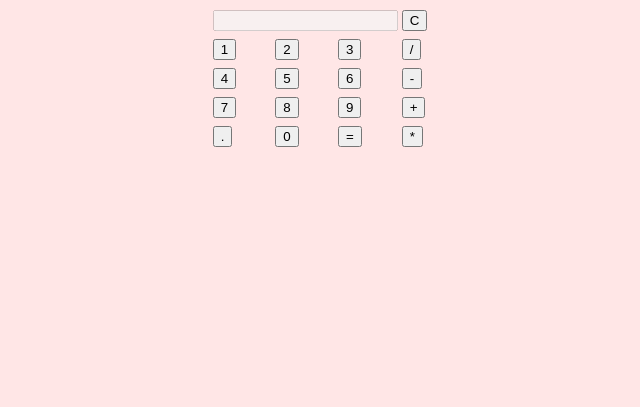
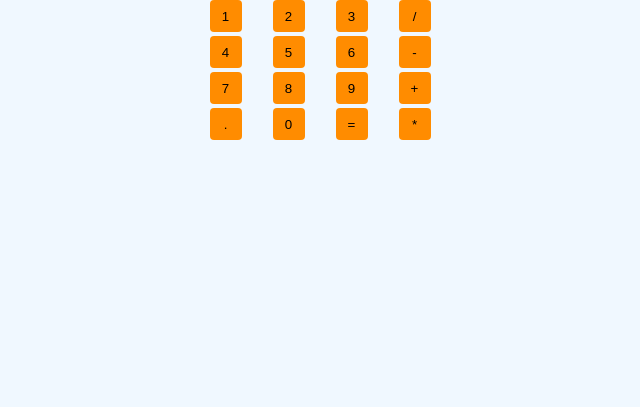
Before and after one commit to ophelie-rochefeuille/JavaScript_project_esgi, a website: page src/components/calculatrice/calculatrice.html in a window 1280 px wide. Shown: the part 393-800 px from the top of the page, without its empty margins (320-960 px from the left). Drawn offline with Linux system fonts and the light colour scheme; files that its build step writes are made by us from their sources.

Commit message:
Calculatrice

```diff
--- a/src/components/calculatrice/calculatrice.css
+++ b/src/components/calculatrice/calculatrice.css
@@ -1,8 +1,18 @@
+@import url('../../assets/fonts/fonts.css');
+
+html{
+    background-color: aliceblue;
+    display: flex;
+    align-items: center;
+    justify-content: center;
+    height: 100vh;
+    font-family: poppins-light;
+}
 .container {
+    background-color: aliceblue;
     display: flex;
     flex-direction: column;
     align-items: center;
-    margin-top: 50px;
 }
 
 .score {
@@ -38,3 +48,11 @@
 .controls {
     display: flex;
 }
+
+.input{
+    border: none;
+    width: 2rem;
+    height: 2rem;
+    background-color: darkorange;
+    border-radius: 4px;
+}
--- a/src/components/calculatrice/calculatrice.html
+++ b/src/components/calculatrice/calculatrice.html
@@ -3,7 +3,7 @@
 <head>
     <meta charset="utf-8">
     <title>Calculatrice</title>
-    <link rel="stylesheet" href="tictactoe.css">
+    <link rel="stylesheet" href="calculatrice.css">
 </head>
 <body>
 <div class="container">
@@ -13,34 +13,34 @@
         <td colspan="3"> <input class="display-box" type="text" id="result" disabled /> </td>
 
         <!-- clearScreen() function clears all the values -->
-        <td> <input type="button" value="C" onclick="clearScreen()" id="btn" /> </td>
+        <td> <input class="input"  type="button" value="C" onclick="clearScreen()" id="btn" /> </td>
         </tr>
         <tr>
         <!-- display() function displays the value of clicked button -->
-        <td> <input type="button" value="1" onclick="display('1')" /> </td>
-        <td> <input type="button" value="2" onclick="display('2')" /> </td>
-        <td> <input type="button" value="3" onclick="display('3')" /> </td>
-        <td> <input type="button" value="/" onclick="display('/')" /> </td>
+        <td> <input class="input" type="button" value="1" onclick="display('1')" /> </td>
+        <td> <input class="input"  type="button" value="2" onclick="display('2')" /> </td>
+        <td> <input class="input"  type="button" value="3" onclick="display('3')" /> </td>
+        <td> <input class="input"  type="button" value="/" onclick="display('/')" /> </td>
         </tr>
         <tr>
-        <td> <input type="button" value="4" onclick="display('4')" /> </td>
-        <td> <input type="button" value="5" onclick="display('5')" /> </td>
-        <td> <input type="button" value="6" onclick="display('6')" /> </td>
-        <td> <input type="button" value="-" onclick="display('-')" /> </td>
+        <td> <input class="input"  type="button" value="4" onclick="display('4')" /> </td>
+        <td> <input class="input"  type="button" value="5" onclick="display('5')" /> </td>
+        <td> <input class="input"  type="button" value="6" onclick="display('6')" /> </td>
+        <td> <input class="input"  type="button" value="-" onclick="display('-')" /> </td>
         </tr>
         <tr>
-        <td> <input type="button" value="7" onclick="display('7')" /> </td>
-        <td> <input type="button" value="8" onclick="display('8')" /> </td>
-        <td> <input type="button" value="9" onclick="display('9')" /> </td>
-        <td> <input type="button" value="+" onclick="display('+')" /> </td>
+        <td> <input class="input"  type="button" value="7" onclick="display('7')" /> </td>
+        <td> <input class="input"  type="button" value="8" onclick="display('8')" /> </td>
+        <td> <input class="input"  type="button" value="9" onclick="display('9')" /> </td>
+        <td> <input class="input"  type="button" value="+" onclick="display('+')" /> </td>
         </tr>
         <tr>
-        <td> <input type="button" value="." onclick="display('.')" /> </td>
-        <td> <input type="button" value="0" onclick="display('0')" /> </td>
+        <td> <input class="input"  type="button" value="." onclick="display('.')" /> </td>
+        <td> <input class="input"  type="button" value="0" onclick="display('0')" /> </td>
 
         <!-- calculate() function evaluates the mathematical expression -->
-        <td> <input type="button" value="=" onclick="calculate()" id="btn" /> </td>
-        <td> <input type="button" value="*" onclick="display('*')" /> </td>
+        <td> <input class="input"  type="button" value="=" onclick="calculate()" id="btn" /> </td>
+        <td> <input class="input"  type="button" value="*" onclick="display('*')" /> </td>
         </tr>
         </table>
 </div>
```
